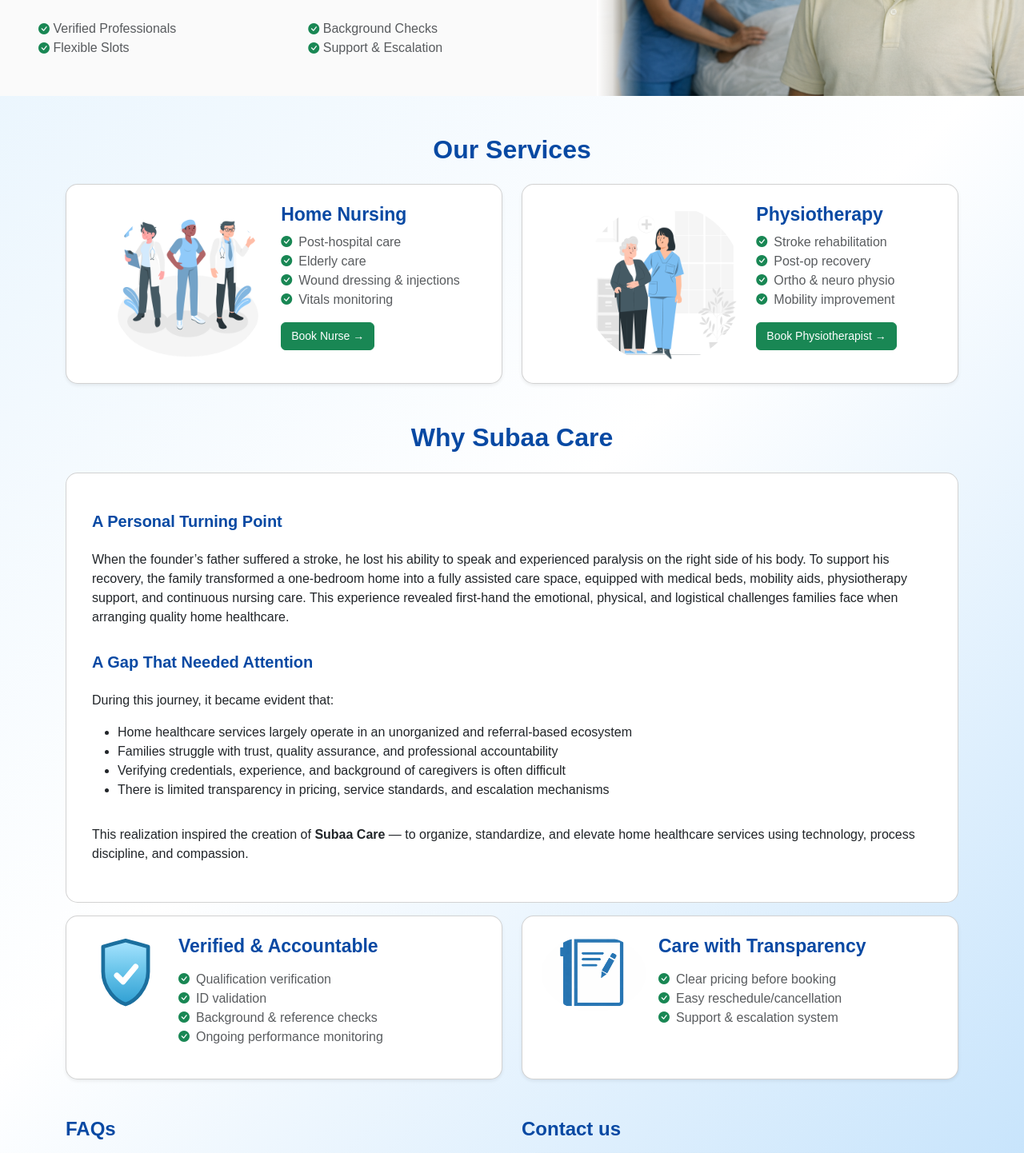
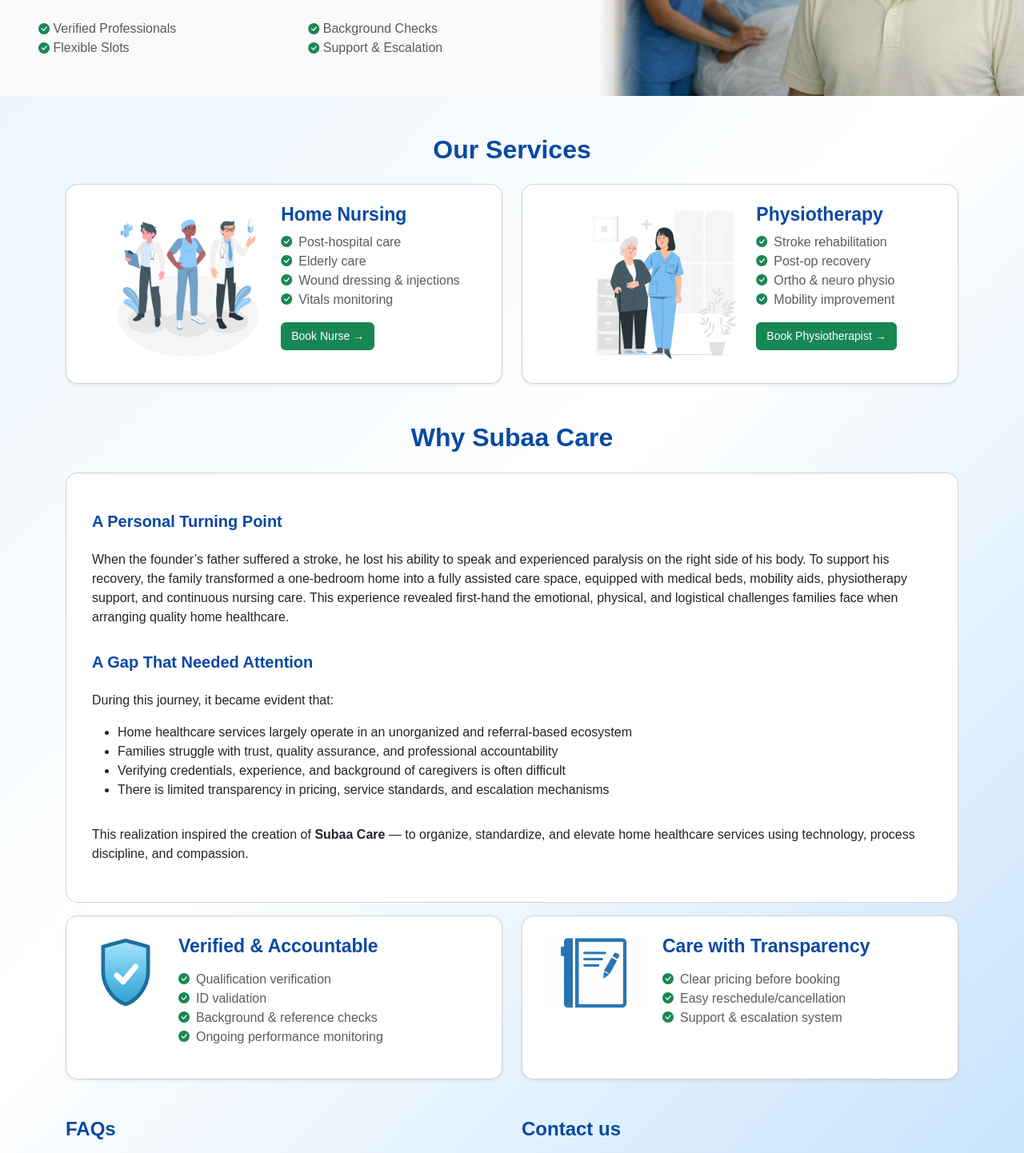
Before and after one commit to susmera-code/Subaacare, a React (Vite) app: page / in a window 1280 px wide. Shown: the part 385-1827 px from the top of the page at 80% size. Built offline with nearby package versions, Linux system fonts and the light colour scheme; no server answers.

Commit message:
Fixed home page issues

```diff
--- a/src/components/Home.jsx
+++ b/src/components/Home.jsx
@@ -91,7 +91,6 @@
                                 <img
                                     src={nurseIcon}
                                     alt="Home healthcare"
-                                    className="rounded-circle"
                                     style={{ width: '200px', height: '200px', objectFit: 'cover' }}
                                 />
 
@@ -128,7 +127,6 @@
                                 <img
                                     src={physioIcon}
                                     alt="Physiotherapy"
-                                    className="rounded-circle"
                                     style={{ width: '200px', height: '200px', objectFit: 'cover' }}
                                 />
                                 <div className="d-flex flex-column">
@@ -203,7 +201,6 @@
                                 <img
                                     src={verifiedIcon}
                                     alt="Home healthcare"
-                                    className="rounded-circle"
                                     style={{ width: '100px', objectFit: 'cover' }}
                                 />
                                 <div className="d-flex flex-column text-start">
@@ -232,9 +229,8 @@
                             <div className="d-flex align-items-start gap-3">
                                 <img
                                     src={noteIcon}
-                                    alt="Physiotherapy"
-                                    className="rounded-circle"
-                                    style={{ width: '130px', height: '95px', objectFit: 'cover' }}
+                                    alt="Transparancy"
+                                    style={{ width: '135px', height: '95px', objectFit: 'cover' }}
                                 />
 
                                 <div className="d-flex flex-column text-start">
```
